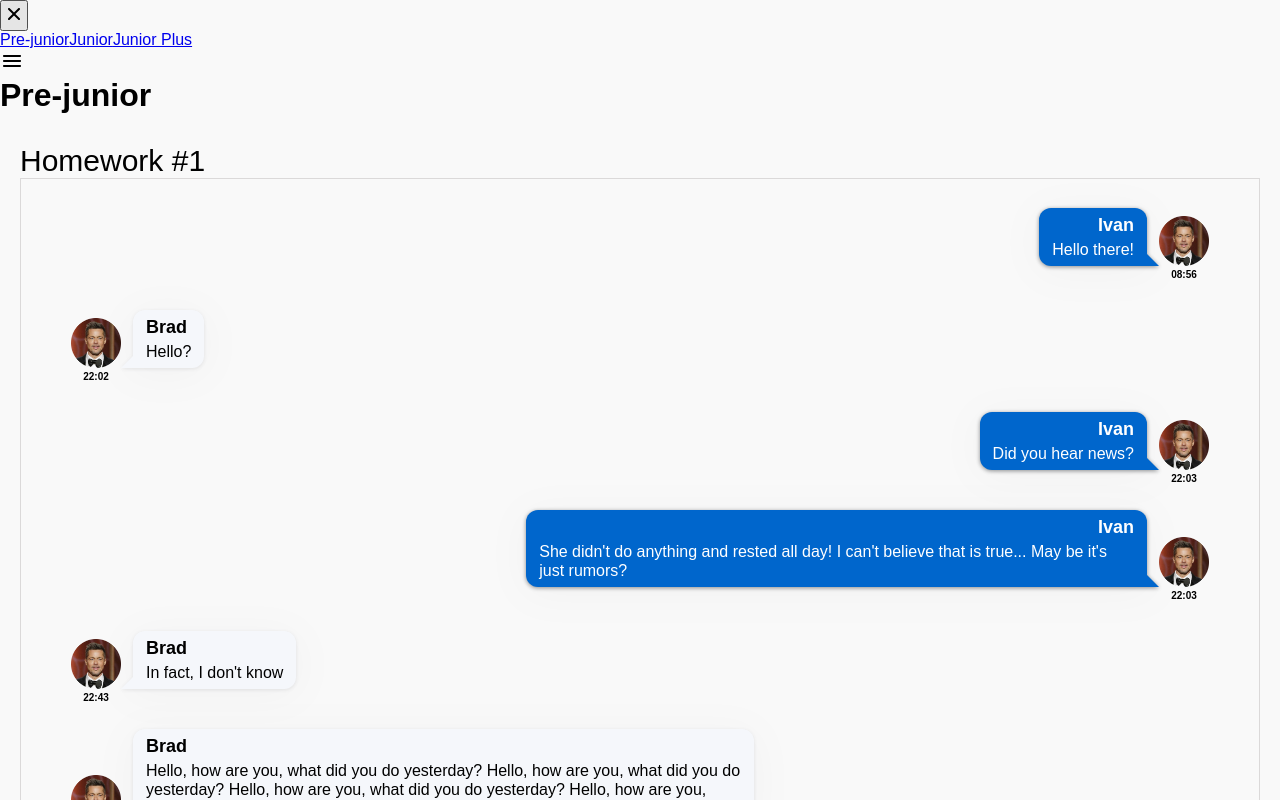
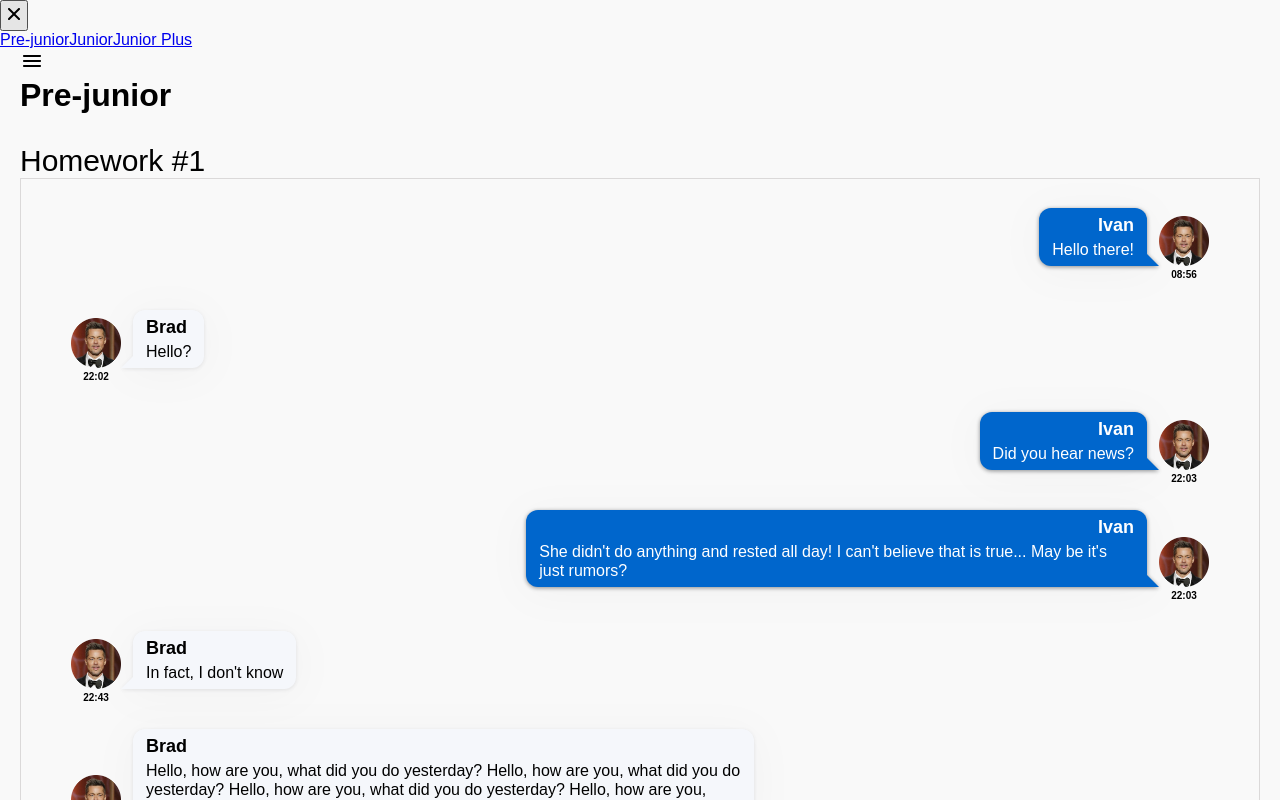
Before and after one commit to apastan/hw-sprint-2, a React (Create React App) app: page /#/pre-junior in a window 1280 px wide. Shown: the top 800 px of the page. Built offline with nearby package versions, Linux system fonts and the light colour scheme; the HTML template or start-up script is replaced by a standard one.

Commit message:
03-01 Add additional wrapper to Header component

```diff
--- a/src/s2-homeworks/hw05/header/Header.tsx
+++ b/src/s2-homeworks/hw05/header/Header.tsx
@@ -24,6 +24,7 @@ export const Header: FC<PropsType> = ({handleOpen}) => {
     return (
         <>
             <div id={'hw5-header'} className={s.header}>
+                <div className={"container " + s.headerContainer}>
                 <img
                     src={burgerIcon}
                     id={'hw5-burger-menu'}
@@ -32,6 +33,7 @@ export const Header: FC<PropsType> = ({handleOpen}) => {
                     alt={'open menu'}
                 />
                 <h1>{pageName}</h1>
+                </div>
             </div>
         </>
     )
```
